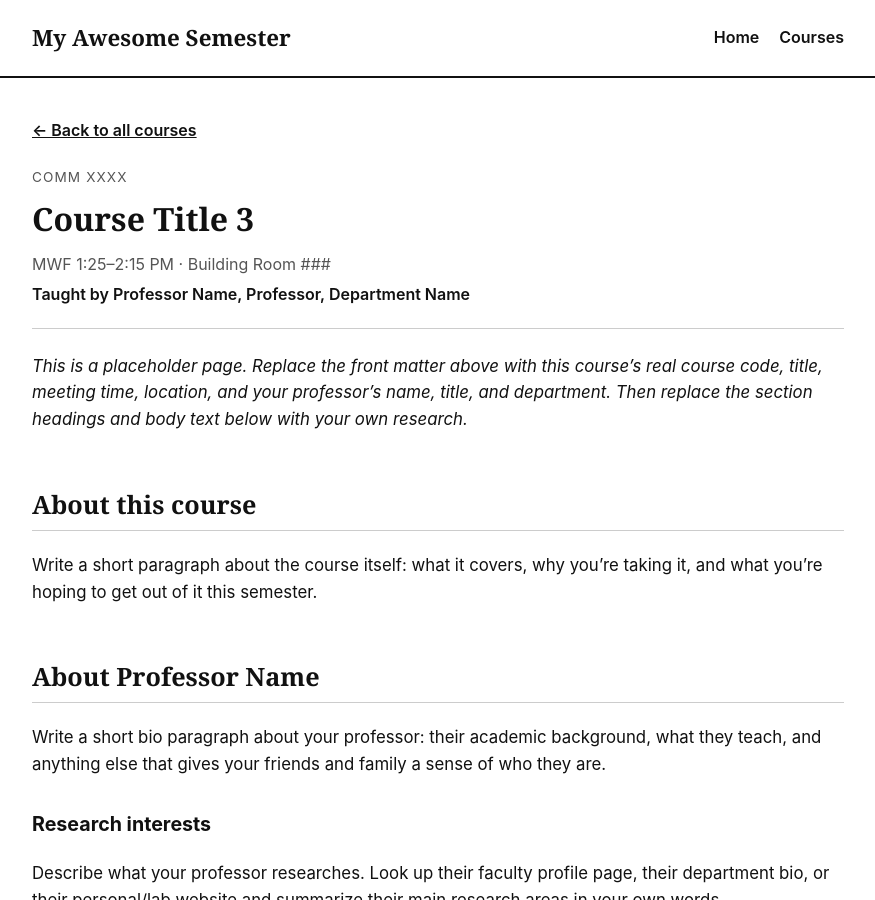
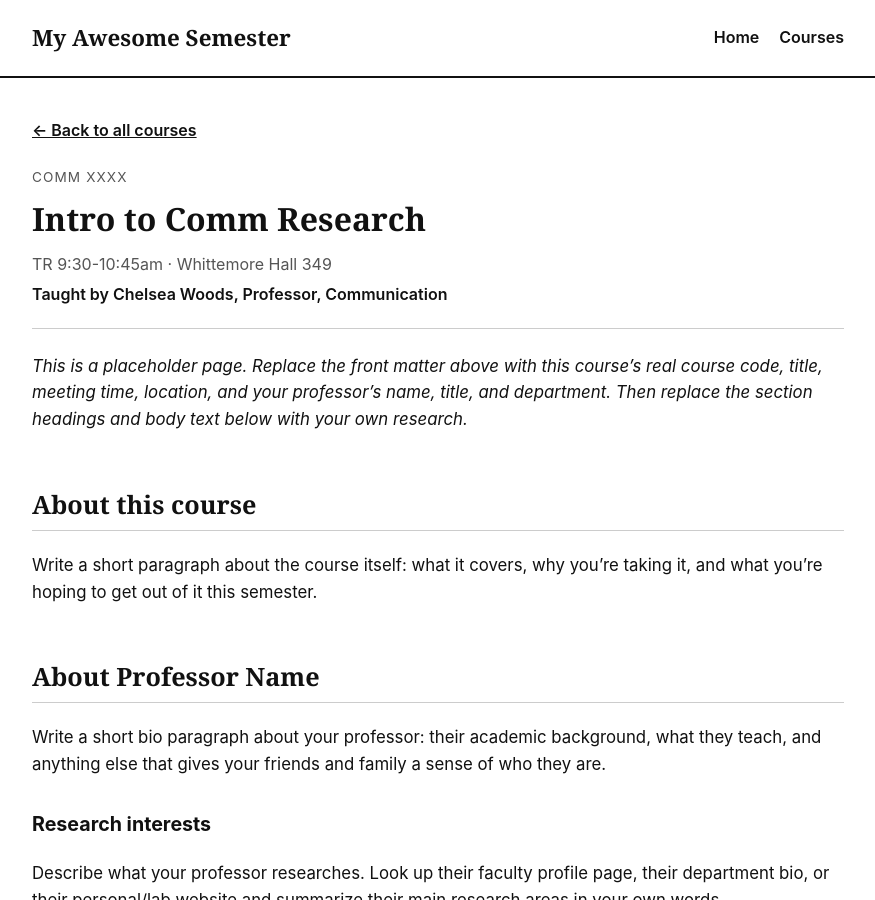
Before and after one commit to nevahall/myawesomesemester, a Jekyll site: the page built from _courses/course-03.md, in a window 1280 px wide and 900 px high. Shown: the whole window, without its empty margins (202-1077 px from the left). Built offline with Jekyll 4.4.1, drawn with Linux system fonts in a browser that asks for light colours.

Commit message:
Update course details for Course 3

```diff
--- a/_courses/course-03.md
+++ b/_courses/course-03.md
@@ -1,12 +1,12 @@
 ---
 course_number: 3
 course_code: "COMM XXXX"
-course_title: "Course Title 3"
-meeting_time: "MWF 1:25–2:15 PM"
-location: "Building Room ###"
-instructor_name: "Professor Name"
+course_title: "Intro to Comm Research "
+meeting_time: "TR 9:30-10:45am"
+location: "Whittemore Hall 349"
+instructor_name: "Chelsea Woods"
 instructor_title: "Professor"
-instructor_department: "Department Name"
+instructor_department: "Communication "
 ---
 
 _This is a placeholder page. Replace the front matter above with this course's real
```
